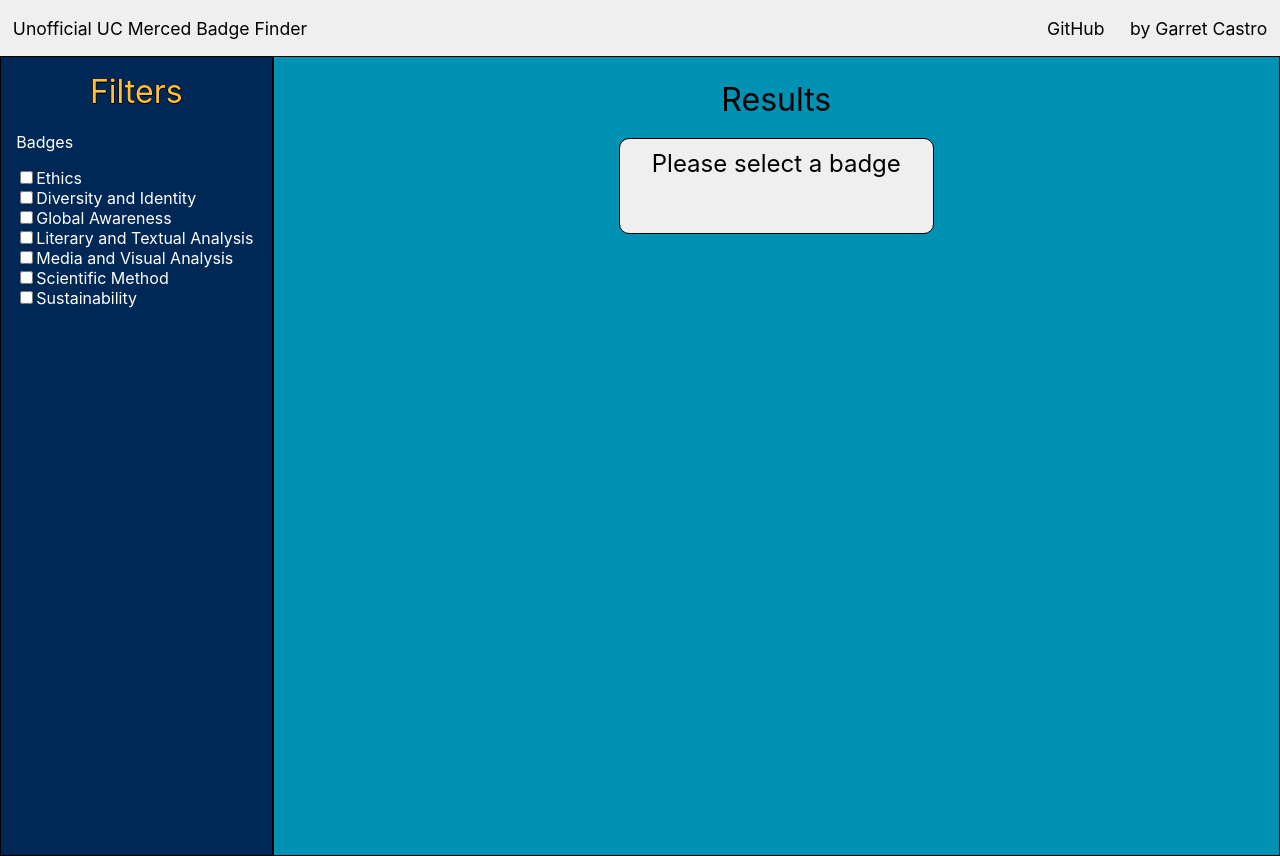
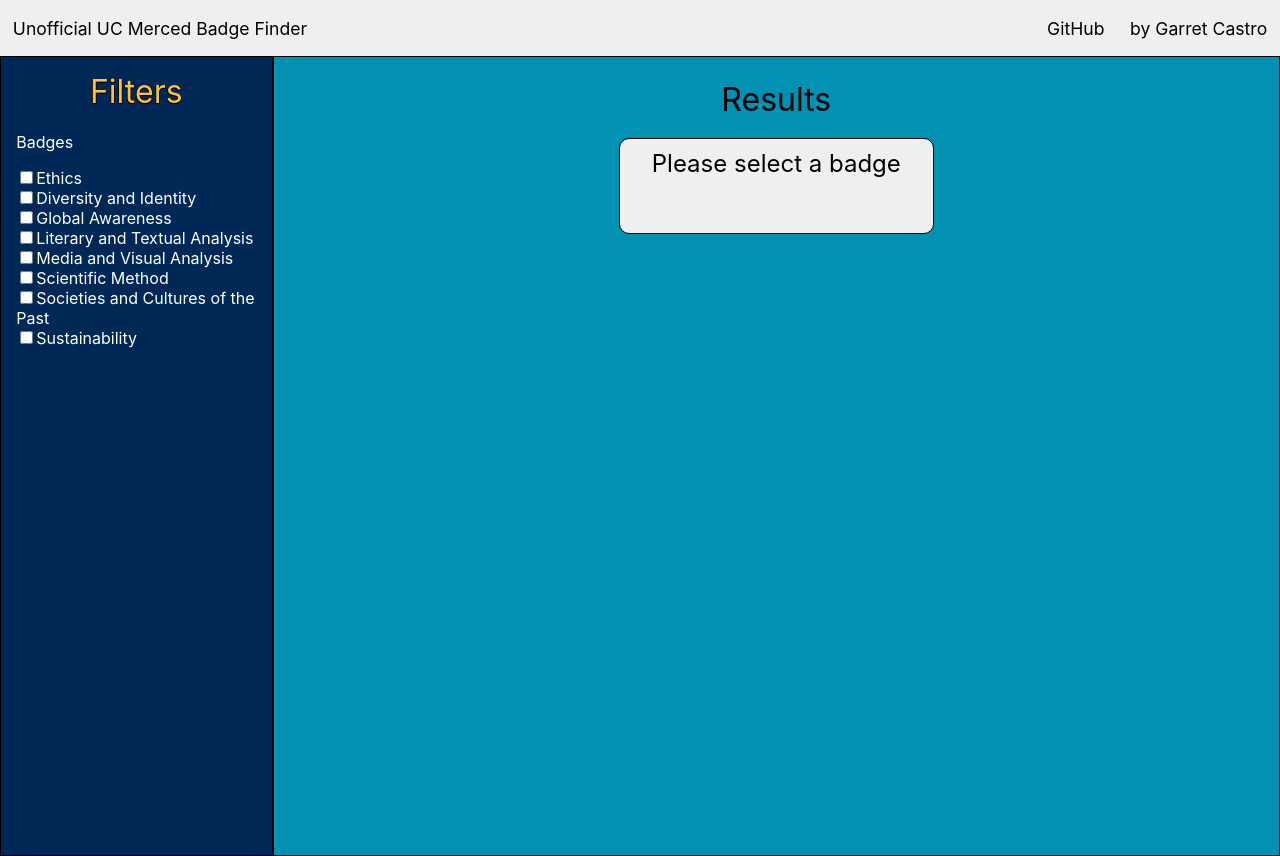
Before and after one commit to TheVanadium/course_req_overlap_finder, a React (Create React App) app: page / in a window 1280 px wide. Built offline with nearby package versions, Linux system fonts and the light colour scheme; the HTML template or start-up script is replaced by a standard one.

Commit message:
feat: add "societies and cultures of the past"
needed to change checklistfilter's urlitem because
url didn't include "the" and "of"

```diff
--- a/src/components/ChecklistFilter.js
+++ b/src/components/ChecklistFilter.js
@@ -4,8 +4,9 @@ function ChecklistFilter(props) {
 
   // function that returns checklist item html
   function checklistItem(item) {
-    // create a url friendly version of the item
-    const urlItem = item.toLowerCase().replace(/ /g, "-");
+    let urlItem = item.toLowerCase().replace(/ /g, "-");
+    urlItem = urlItem.replace(/the-/g, "");
+    urlItem = urlItem.replace(/of-/g, "");
 
     return (
       <div key={urlItem} id={item}>
--- a/src/components/Filters.js
+++ b/src/components/Filters.js
@@ -18,6 +18,7 @@ const badgeList = [
   "Literary and Textual Analysis",
   "Media and Visual Analysis",
   "Scientific Method",
+  "Societies and Cultures of the Past",
   "Sustainability",
 ];
 
```
